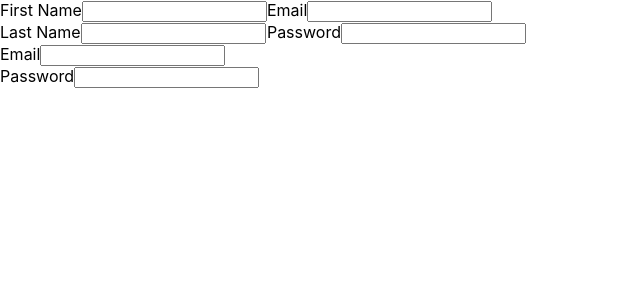
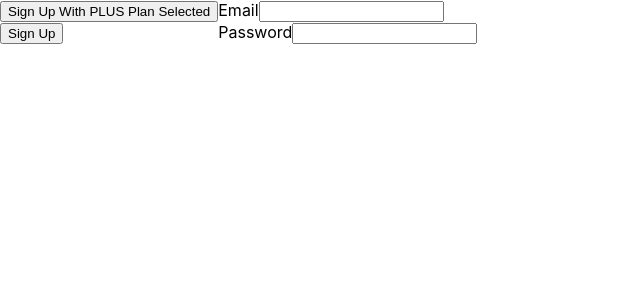
Before and after one commit to simyxing/react-wc-app, a React (Create React App) app in the folder client/: page /sign-up in a window 1280 px wide. Shown: the top 300 px of the page, without its empty margins (0-640 px from the left). Built offline with nearby package versions, Linux system fonts and the light colour scheme.

Commit message:
handle sign up

```diff
--- a/client/src/components/signUpForm.tsx
+++ b/client/src/components/signUpForm.tsx
@@ -1,3 +1,4 @@
+import axios from "axios";
 import React from "react";
 
 type Props = {
@@ -5,28 +6,66 @@ type Props = {
 };
 
 const SignUpForm: React.FC<Props> = () => {
+  const signUpWithPlanSelected = async () => {
+    const data = {
+      firstName: "Xing2",
+      lastName: "test",
+      email: "y.xing1999@gmail.com", // "yeexing+2@whiteroom.work",
+      wc_username: "yxing99", // "yeexing+2",
+      wc_password: randomPasswordGenerator(),
+      selectedPlan: "plus",
+      isPendingUpgrade: true,
+    };
+
+    const res = await axios.post("http://localhost:5001/profile/profile", {
+      data: data,
+    });
+    const res2 = await axios.post("http://localhost:5001/wc/create-account", {
+      data: {
+        email: data.email,
+        first_name: data.firstName,
+        last_name: data.lastName,
+        username: data.wc_username,
+        password: data.wc_password,
+      },
+    });
+    console.log(res, res2);
+
+    localStorage.setItem("email", data.email);
+  };
+
+  const signUp = async () => {
+    const data = {
+      firstName: "Xing 3",
+      lastName: "test",
+      email: "yeexing+3@whiteroom.work",
+    };
+
+    await axios.post("/profile/create-account", { data: data });
+
+    localStorage.setItem("email", data.email);
+  };
+
+  const randomPasswordGenerator = () => {
+    var chars =
+      "0123456789abcdefghijklmnopqrstuvwxyz!@#$%^&*()ABCDEFGHIJKLMNOPQRSTUVWXYZ";
+    var passwordLength = 12;
+    var password = "";
+    for (var i = 0; i <= passwordLength; i++) {
+      var randomNumber = Math.floor(Math.random() * chars.length);
+      password += chars.substring(randomNumber, randomNumber + 1);
+    }
+
+    return password;
+  };
   return (
     <>
-      <form>
-        <div>
-          <label>First Name</label>
-          <input type={"text"} name="firstName" />
-        </div>
+      <form onSubmit={signUpWithPlanSelected}>
+        <button type="submit">Sign Up With PLUS Plan Selected</button>
+      </form>
 
-        <div>
-          <label>Last Name</label>
-          <input type={"text"} name="lastName" />
-        </div>
-
-        <div>
-          <label>Email</label>
-          <input type={"email"} name="email" />
-        </div>
-
-        <div>
-          <label>Password</label>
-          <input type={"password"} name="password" />
-        </div>
+      <form onSubmit={signUp}>
+        <button type="submit">Sign Up</button>
       </form>
     </>
   );
```
